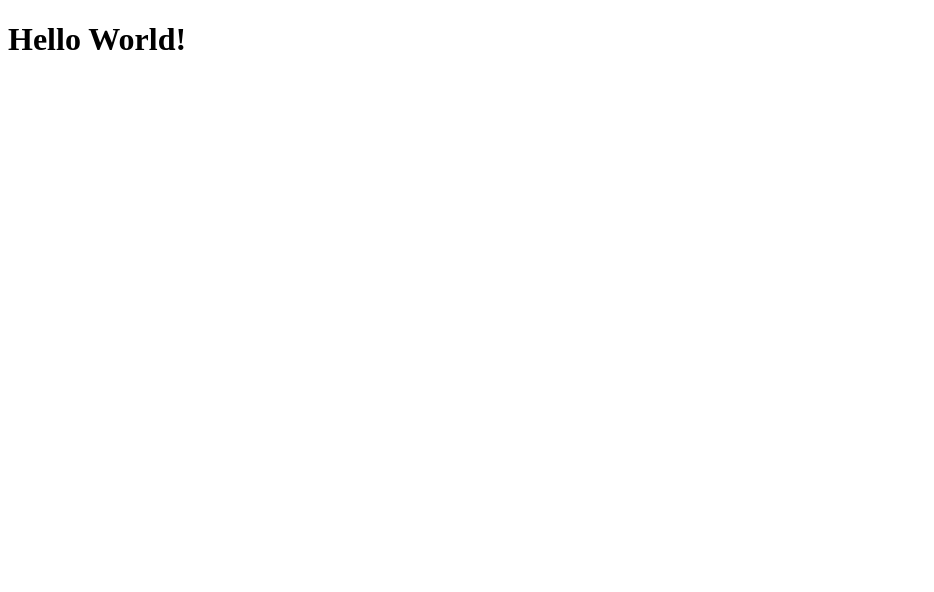
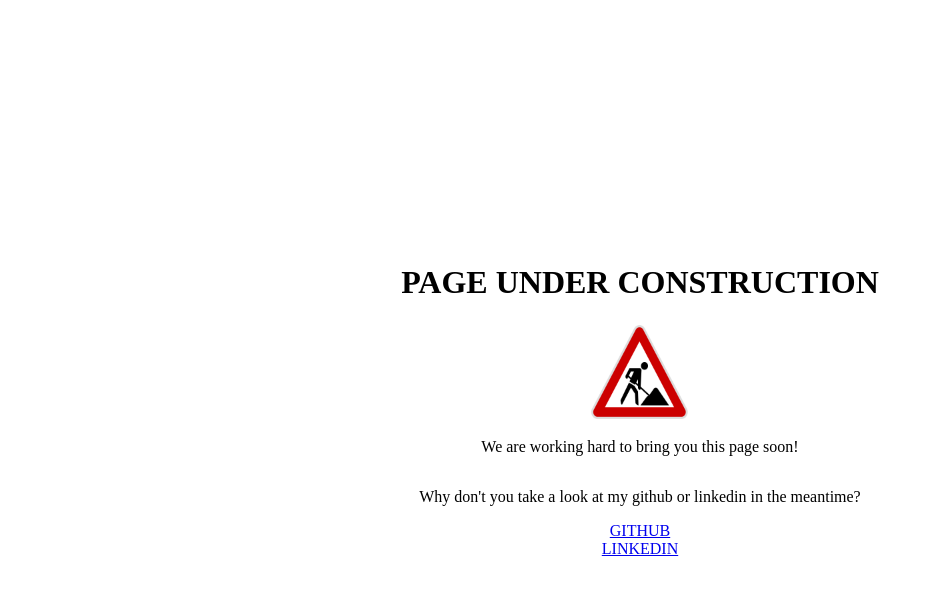
Before and after one commit to BryanJonathan/clone-tabnews, a Next.js app: page / in a window 1280 px wide. Shown: the top 592 px of the page, without its empty margins (0-934 px from the left). Built offline with nearby package versions, Linux system fonts and the light colour scheme.

Commit message:
construction page

```diff
--- a/pages/index.js
+++ b/pages/index.js
@@ -1,5 +1,26 @@
 function Home() {
-  return <h1>Hello World!</h1>;
+  return (
+    <div
+      style={{
+        height: "98vh",
+        display: "flex",
+        flexDirection: "column",
+        alignItems: "center",
+        justifyContent: "center",
+      }}
+    >
+      <h1>PAGE UNDER CONSTRUCTION</h1>
+      <img style={{ width: 100, height: 100 }} src={"image.png"} alt="asd" />
+      <p>We are working hard to bring you this page soon!</p>
+      <p>Why don't you take a look at my github or linkedin in the meantime?</p>
+      <a target="_blank" href="https://github.com/BryanJonathan">
+        GITHUB
+      </a>
+      <a target="_blank" href="https://www.linkedin.com/in/jonathan-bryan-ca/">
+        LINKEDIN
+      </a>
+    </div>
+  );
 }
 
 export default Home;
```
Also changed, not shown: public/image.png (added).
